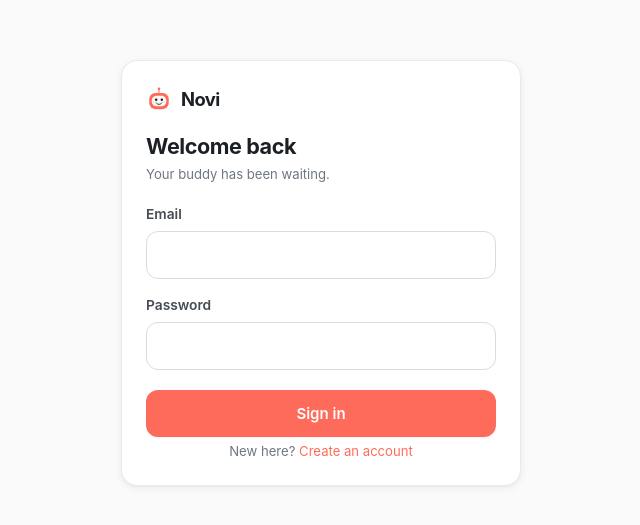
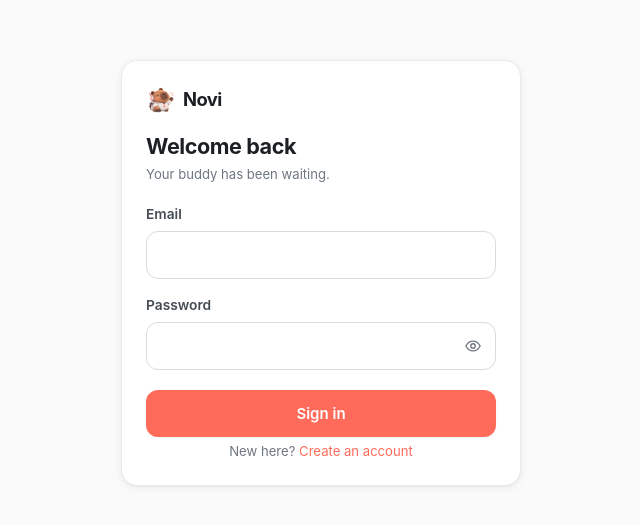
Before and after one commit to EnzoProg-ctrl/Novi, a React (Vite) app: page /signin in a window 1280 px wide. Shown: the part 127-652 px from the top of the page, without its empty margins (319-959 px from the left). Built offline with nearby package versions, Linux system fonts and the light colour scheme; no server answers.

Commit message:
reveal password feature added

```diff
--- a/src/components/Mascot.jsx
+++ b/src/components/Mascot.jsx
@@ -1,56 +1,31 @@
+import capybara from '../assets/capybara-avatar.webp'
+
 /**
- * Novi's buddy mascot. Deliberately simple: a friendly shape, not a cartoon.
- * `mood` nudges the mouth so the same character can read as calm, happy, or thinking.
+ * Novi's face, used wherever the buddy appears in the signed-in app.
+ *
+ * This is the same capybara artwork as the landing hero, trimmed and scaled to
+ * 320px so small icons do not pull the full-size illustration.
+ *
+ * Call sites may still pass a `mood` prop. It is intentionally ignored — the
+ * artwork is a fixed image and cannot change expression the way the previous
+ * inline SVG could.
  */
-export function Mascot({ size = 64, mood = 'happy', className = '' }) {
-  const mouth = {
-    happy: 'M25 41.5c1.9 2.4 4.2 3.6 7 3.6s5.1-1.2 7-3.6',
-    calm: 'M26 42.5h12',
-    thinking: 'M26 43c2.2-1.6 4.4-2.2 6.6-1.8',
-  }[mood] ?? 'M25 41.5c1.9 2.4 4.2 3.6 7 3.6s5.1-1.2 7-3.6'
-
+export function Mascot({ size = 64, className = '', alt = '' }) {
   return (
-    <svg
+    <img
+      src={capybara}
       width={size}
       height={size}
-      viewBox="0 0 64 64"
-      fill="none"
-      className={className}
-      role="img"
-      aria-label="Novi buddy"
-    >
-      {/* antenna */}
-      <path d="M32 17V10" stroke="var(--coral)" strokeWidth="2.5" strokeLinecap="round" />
-      <circle cx="32" cy="7" r="3.2" fill="var(--coral)" />
-
-      {/* body */}
-      <rect x="8" y="17" width="48" height="40" rx="15" fill="var(--coral)" />
-
-      {/* face plate keeps the eyes readable on the coral */}
-      <rect x="14" y="24" width="36" height="26" rx="12" fill="#fff" opacity="0.96" />
-
-      {/* eyes */}
-      <circle cx="25" cy="34" r="3.1" fill="var(--ink)" />
-      <circle cx="39" cy="34" r="3.1" fill="var(--ink)" />
-
-      {/* mouth */}
-      <path
-        d={mouth}
-        stroke="var(--ink)"
-        strokeWidth="2.2"
-        strokeLinecap="round"
-        fill="none"
-      />
-
-      {/* cheeks */}
-      <circle cx="18.5" cy="39.5" r="2" fill="var(--coral)" opacity="0.32" />
-      <circle cx="45.5" cy="39.5" r="2" fill="var(--coral)" opacity="0.32" />
-    </svg>
+      className={`mascot${className ? ` ${className}` : ''}`}
+      alt={alt}
+      aria-hidden={alt ? undefined : true}
+      draggable="false"
+    />
   )
 }
 
-/** Wordmark used in the top bar and on the landing page. */
-export function Logo({ size = 26 }) {
+/** Wordmark used in the top bar and on the auth screens. */
+export function Logo({ size = 28 }) {
   return (
     <span className="logo">
       <Mascot size={size} />
--- /dev/null
+++ b/src/components/PasswordField.jsx
@@ -0,0 +1,85 @@
+import { useId, useState } from 'react'
+
+const iconProps = {
+  width: 18,
+  height: 18,
+  viewBox: '0 0 24 24',
+  fill: 'none',
+  stroke: 'currentColor',
+  strokeWidth: 1.8,
+  strokeLinecap: 'round',
+  strokeLinejoin: 'round',
+  'aria-hidden': true,
+  focusable: 'false',
+}
+
+const EyeIcon = () => (
+  <svg {...iconProps}>
+    <path d="M2.5 12S6 5.5 12 5.5 21.5 12 21.5 12 18 18.5 12 18.5 2.5 12 2.5 12z" />
+    <circle cx="12" cy="12" r="3" />
+  </svg>
+)
+
+const EyeOffIcon = () => (
+  <svg {...iconProps}>
+    <path d="M10.6 6.7A7.9 7.9 0 0112 6.5c6 0 9.5 6.5 9.5 6.5a16 16 0 01-3.2 3.9" />
+    <path d="M6.3 8.1A15.9 15.9 0 002.5 13S6 19.5 12 19.5c1.5 0 2.8-.4 4-1" />
+    <path d="M9.9 10.4a3 3 0 004.2 4.2" />
+    <path d="M3 3l18 18" />
+  </svg>
+)
+
+/**
+ * Password input with a show/hide toggle.
+ *
+ * The toggle is a real button so it is keyboard reachable, and it is
+ * type="button" so pressing Enter in the field still submits the form rather
+ * than flipping visibility.
+ */
+export function PasswordField({
+  label,
+  value,
+  onChange,
+  id,
+  placeholder,
+  autoComplete = 'current-password',
+  required = false,
+  hint,
+}) {
+  const [visible, setVisible] = useState(false)
+  const generatedId = useId()
+  const inputId = id ?? generatedId
+  const action = visible ? 'Hide password' : 'Show password'
+
+  return (
+    <div className="field">
+      <label className="label" htmlFor={inputId}>{label}</label>
+
+      <div className="password-wrap">
+        <input
+          id={inputId}
+          className="input password-input"
+          type={visible ? 'text' : 'password'}
+          value={value}
+          onChange={onChange}
+          placeholder={placeholder}
+          autoComplete={autoComplete}
+          required={required}
+        />
+        <button
+          type="button"
+          className="password-toggle"
+          onClick={() => setVisible((shown) => !shown)}
+          aria-label={action}
+          aria-pressed={visible}
+          aria-controls={inputId}
+          title={action}
+        >
+          {visible ? <EyeOffIcon /> : <EyeIcon />}
+        </button>
+      </div>
+
+      {hint && <span className="hint">{hint}</span>}
+    </div>
+  )
+}
--- a/src/index.css
+++ b/src/index.css
@@ -146,6 +146,49 @@ a:hover { text-decoration: underline; }
 .input:disabled { background: var(--bg-sunken); cursor: not-allowed; }
 .input[aria-invalid="true"] { border-color: var(--danger); }
 
+/* ── Mascot ──────────────────────────────────────────────────── */
+.mascot {
+  display: block;
+  flex: none;
+  object-fit: contain;
+  user-select: none;
+  -webkit-user-drag: none;
+}
+
+/* ── Password field with reveal toggle ───────────────────────── */
+.password-wrap { position: relative; display: flex; }
+
+/* Room for the toggle so long values never slide under it. */
+.password-input { padding-right: 46px; }
+
+/* Chromium-based Edge draws its own reveal control; hide it so the field
+   does not end up with two eye icons side by side. */
+.password-input::-ms-reveal,
+.password-input::-ms-clear { display: none; }
+
+.password-toggle {
+  position: absolute;
+  top: 50%;
+  right: 6px;
+  transform: translateY(-50%);
+  display: grid;
+  place-items: center;
+  width: 34px;
+  height: 34px;
+  padding: 0;
+  border: 0;
+  border-radius: var(--r-sm);
+  background: transparent;
+  color: var(--muted);
+  cursor: pointer;
+  transition: color 0.15s ease, background-color 0.15s ease;
+}
+.password-toggle:hover { color: var(--ink); background: var(--bg-sunken); }
+.password-toggle:focus-visible {
+  outline: 2px solid var(--coral);
+  outline-offset: 2px;
+}
+
 /* ── Cards & surfaces ────────────────────────────────────────── */
 .card {
   background: var(--bg);
--- a/src/pages/SignIn.jsx
+++ b/src/pages/SignIn.jsx
@@ -1,6 +1,7 @@
 import { useState } from 'react'
 import { Link, useLocation, useNavigate } from 'react-router-dom'
 import { Logo } from '../components/Mascot'
+import { PasswordField } from '../components/PasswordField'
 import { useAuth } from '../context/auth-context'
 
 export function SignIn() {
@@ -55,18 +56,14 @@ export function SignIn() {
             />
           </div>
 
-          <div className="field">
-            <label className="label" htmlFor="password">Password</label>
-            <input
+          <PasswordField
             id="password"
-              className="input"
-              type="password"
+            label="Password"
             value={form.password}
             onChange={update('password')}
             autoComplete="current-password"
             required
           />
-          </div>
         </div>
 
         <button className="btn btn-primary btn-block auth-gap" disabled={busy}>
--- a/src/pages/SignUp.jsx
+++ b/src/pages/SignUp.jsx
@@ -1,6 +1,7 @@
 import { useState } from 'react'
 import { Link, useNavigate } from 'react-router-dom'
 import { Logo } from '../components/Mascot'
+import { PasswordField } from '../components/PasswordField'
 import { useAuth } from '../context/auth-context'
 
 function friendlyError(err) {
@@ -102,19 +103,15 @@ export function SignUp() {
             />
           </div>
 
-          <div className="field">
-            <label className="label" htmlFor="password">Password</label>
-            <input
+          <PasswordField
             id="password"
-              className="input"
-              type="password"
+            label="Password"
             value={form.password}
             onChange={update('password')}
             placeholder="At least 8 characters"
             autoComplete="new-password"
             required
           />
-          </div>
         </div>
 
         <button className="btn btn-primary btn-block auth-gap" disabled={busy}>
```
Also changed, not shown: src/assets/capybara-avatar.webp (added). Lines whose indentation alone changed are shown as unchanged.
